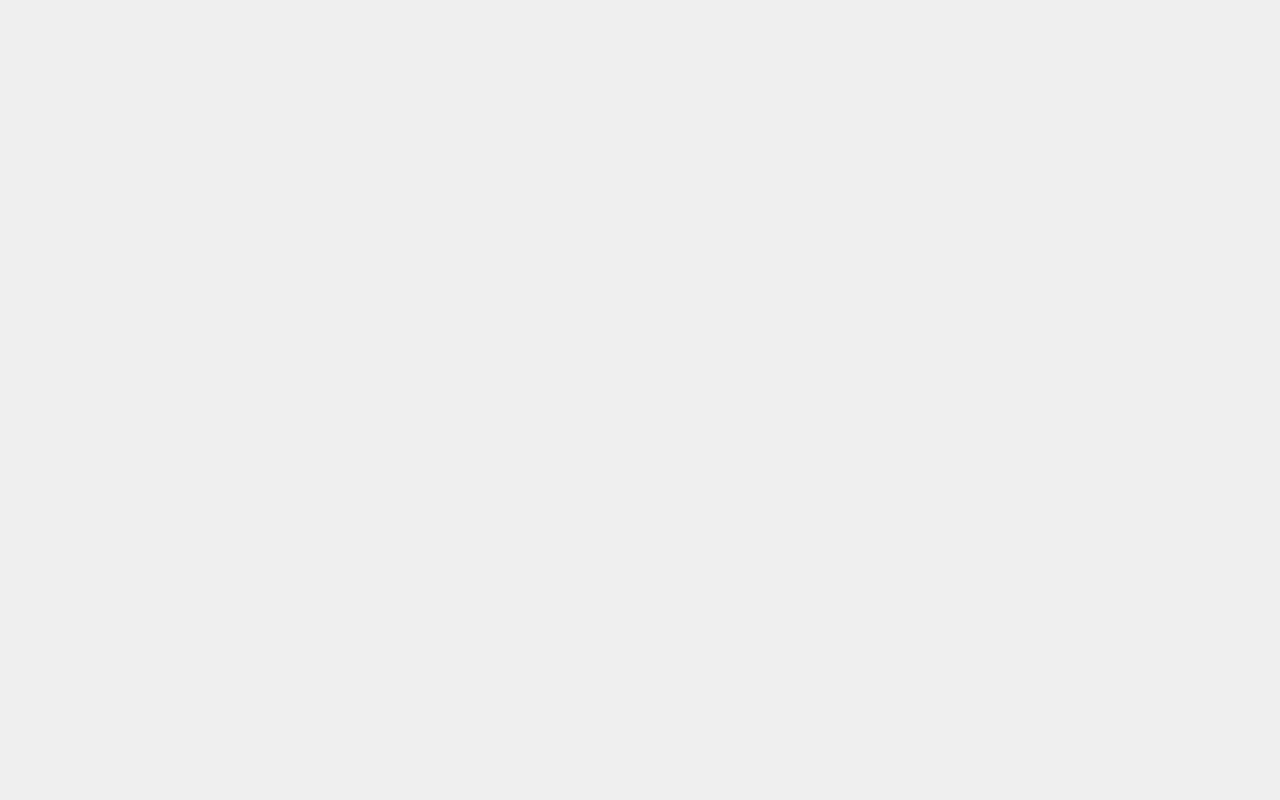
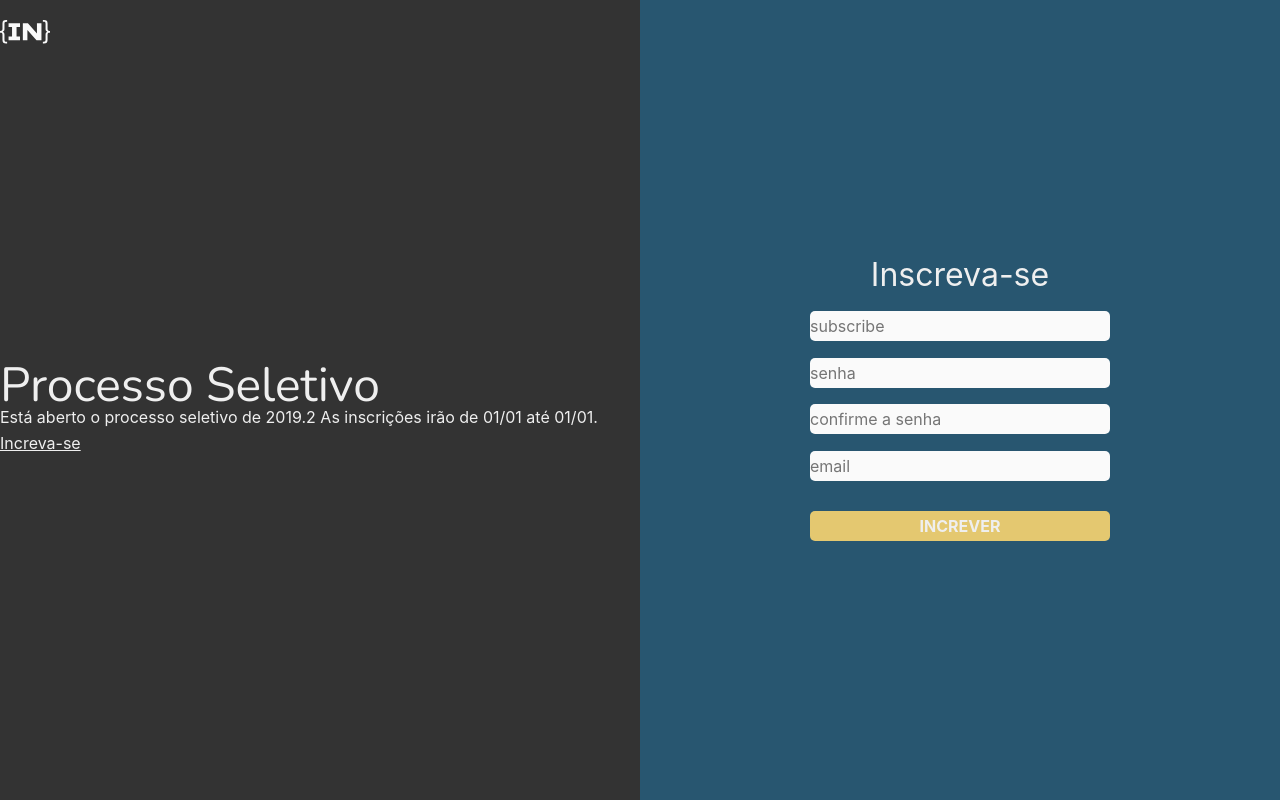
Before and after one commit to jmsgfhr/Front-Projeto-Final-PS-2019.2, a React (Create React App) app: page /subscribe in a window 1280 px wide. Built offline with nearby package versions, Linux system fonts and the light colour scheme.

Commit message:
Ajustes
Criado uma pagina de criação de usuario

```diff
--- a/src/component/login/login.js
+++ b/src/component/login/login.js
@@ -14,7 +14,7 @@ export default function Login(props) {
                 <form className='formLogin'>
                     <div className='inputDiv'>
                         <input className='loginName' placeholder='login'></input>
-                        <input className='loginPassword' placeholder='senha'></input>
+                        <input className='loginPassword' type='password' placeholder='senha'></input>
                     </div>
                     <Link to='/usermenu' className='loginSubmit' onClick={()=> Handleclick()}>ENTRAR</Link>
                 </form>
@@ -30,7 +30,7 @@ function Handleclick() {
         password: "abcdef"
       })
       .then(function (response) {
-        console.log(response);
+        console.log(response.data.token);
       })
       .catch(function (error) {
         console.log(error);
--- a/src/component/panelLeft/panelLeft.js
+++ b/src/component/panelLeft/panelLeft.js
@@ -9,7 +9,7 @@ export default function PanelLeft(props) {
             <div className='panelLeftContent'>
                 <h2 className='panelLeftTitle'>Processo Seletivo</h2>
                 <p className='panelLeftDescription'>Está aberto o processo seletivo de 2019.2 As inscrições irão de 01/01 até 01/01.</p>
-                <Link to="/404" className='inscription'>Increva-se</Link>
+                <Link to="/subscribe" className='inscription'>Increva-se</Link>
             </div>
         </div>
     )
--- /dev/null
+++ b/src/component/subscribe/subscribe.css
@@ -0,0 +1,59 @@
+.subscribe {
+    width: 100%;
+    height: 100vh;
+    display: flex;
+    flex-direction: row;
+    background-color: var(--primary-blue);
+}
+
+.subscribeContent {
+    width: 50%;
+    height: 100vh;
+    background-color: var(--primary-blue);
+    display: flex;
+    flex-direction: column;
+    justify-content: center;
+    align-items: center;
+}
+
+
+.formTitle {
+    color: var(--secundary-white);
+    font-size: 2em;
+}
+
+.formSubscribe {
+    width: 300px;
+    height: 250px;
+    display: flex;
+    flex-direction: column;
+    justify-content: space-between
+}
+
+.inputDiv {
+    height: 200px;
+    width: 100%;
+    display: flex;
+    flex-direction: column;
+    justify-content: space-between;
+}
+
+.inputSubscribe {
+    height: 30px;
+    width: 100%;
+    background-color: var(--primary-white);
+    border-radius: 5px;
+}
+
+.subscribeSubmit {
+    height: 30px;
+    width: 100%;
+    margin-top: 30px;
+    background-color: var(--primary-yellow);
+    color: var(--secundary-white);
+    border-radius: 5px;
+    font-weight: bolder;
+    text-decoration: none;
+    line-height: 30px;
+    text-align: center;
+}
--- /dev/null
+++ b/src/component/subscribe/subscribe.js
@@ -0,0 +1,41 @@
+import React from 'react';
+import '../../ui/ui.css';
+import './subscribe.css';
+import PanelLeft from '../panelLeft/panelLeft';
+import { Link } from 'react-router-dom';
+import api from '../../api';
+
+export default function Subscribe(props) {
+    return  (
+        <section className='subscribe'>
+            <PanelLeft></PanelLeft>
+            <div className='subscribeContent'>
+                <h2 className='formTitle'>Inscreva-se</h2>
+                <form className='formSubscribe'>
+                    <div className='inputDiv'>
+                        <input className='subscribeName inputSubscribe' placeholder='subscribe'></input>
+                        <input className='subscribePassword inputSubscribe' placeholder='senha'></input>
+                        <input className='subscribeConfirmPassword inputSubscribe' placeholder='confirme a senha'></input>
+                        <input className='subscribeEmail inputSubscribe' placeholder='email'></input>
+                    </div>
+                    <Link to='/' className='subscribeSubmit' onClick={()=> Handleclick()}>INCREVER</Link>
+                </form>
+            </div>
+        </section>
+    )
+}
+
+function Handleclick() {
+    api.post('/users', {
+        "name": document.querySelector('.subscribeName').value,
+        "password": document.querySelector('.subscribePassword').value,
+        "password_confirmation": document.querySelector('.subscribeConfirmPassword').value,
+        "email": document.querySelector('.subscribeEmail').value
+      })
+      .then(function (response) {
+        console.log(response);
+      })
+      .catch(function (error) {
+        console.log(error);
+      });
+}
--- a/src/index.js
+++ b/src/index.js
@@ -8,6 +8,7 @@ import Login from './component/login/login';
 import Forgot from './component/forgot/forgot';
 import Error404 from './component/error/error';
 import UserMenu from './ui/ui';
+import Subscribe from './component/subscribe/subscribe';
 
 ReactDOM.render(
     <BrowserRouter>
@@ -17,6 +18,7 @@ ReactDOM.render(
             <Route path="/forgot" component={Forgot} />
             <Route path="/404" component={Error404} />
             <Route path="/usermenu" component={UserMenu} />
+            <Route path="/subscribe" component={Subscribe} />
         </Switch>
     </ BrowserRouter>
     , document.getElementById('root'));
```
